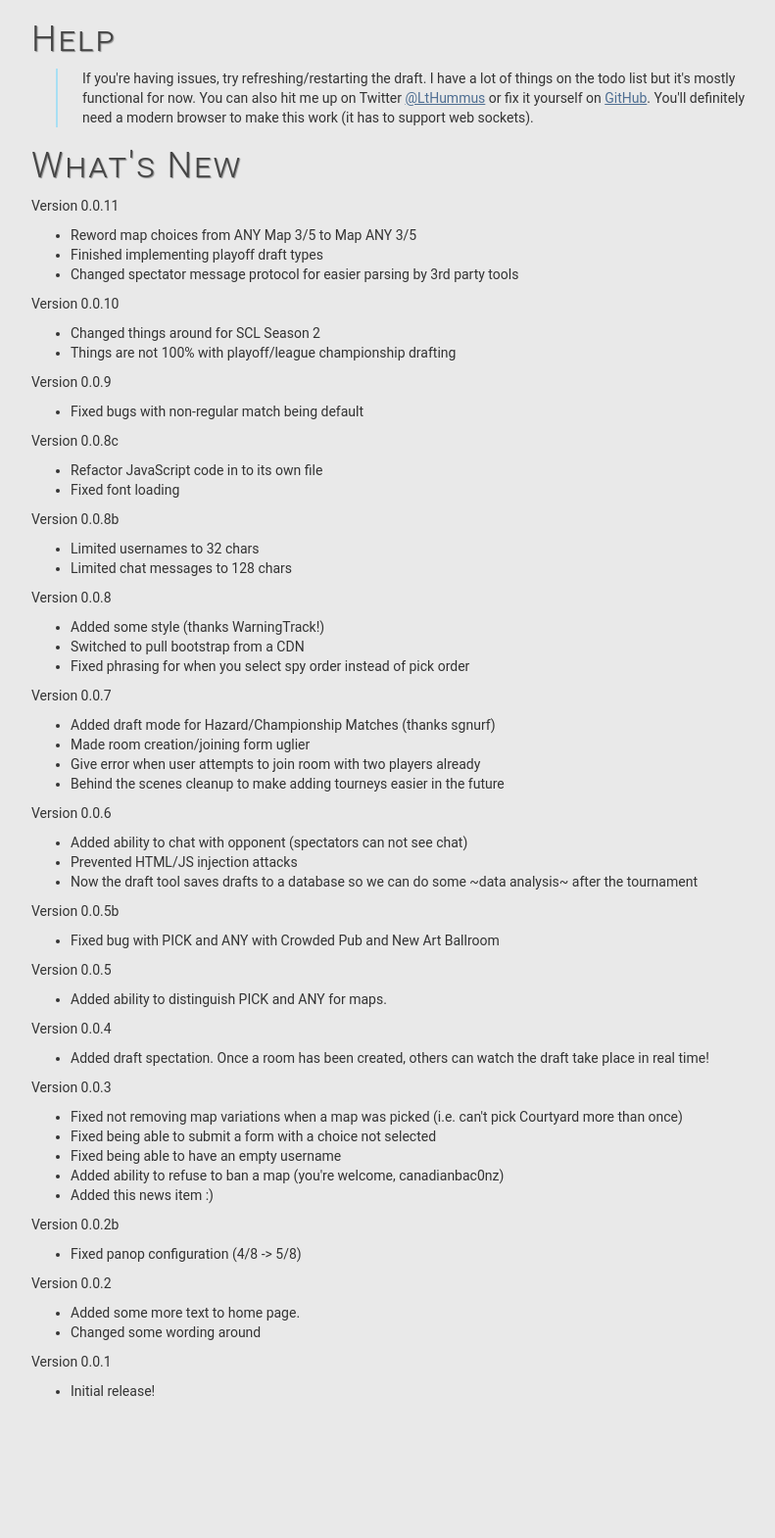
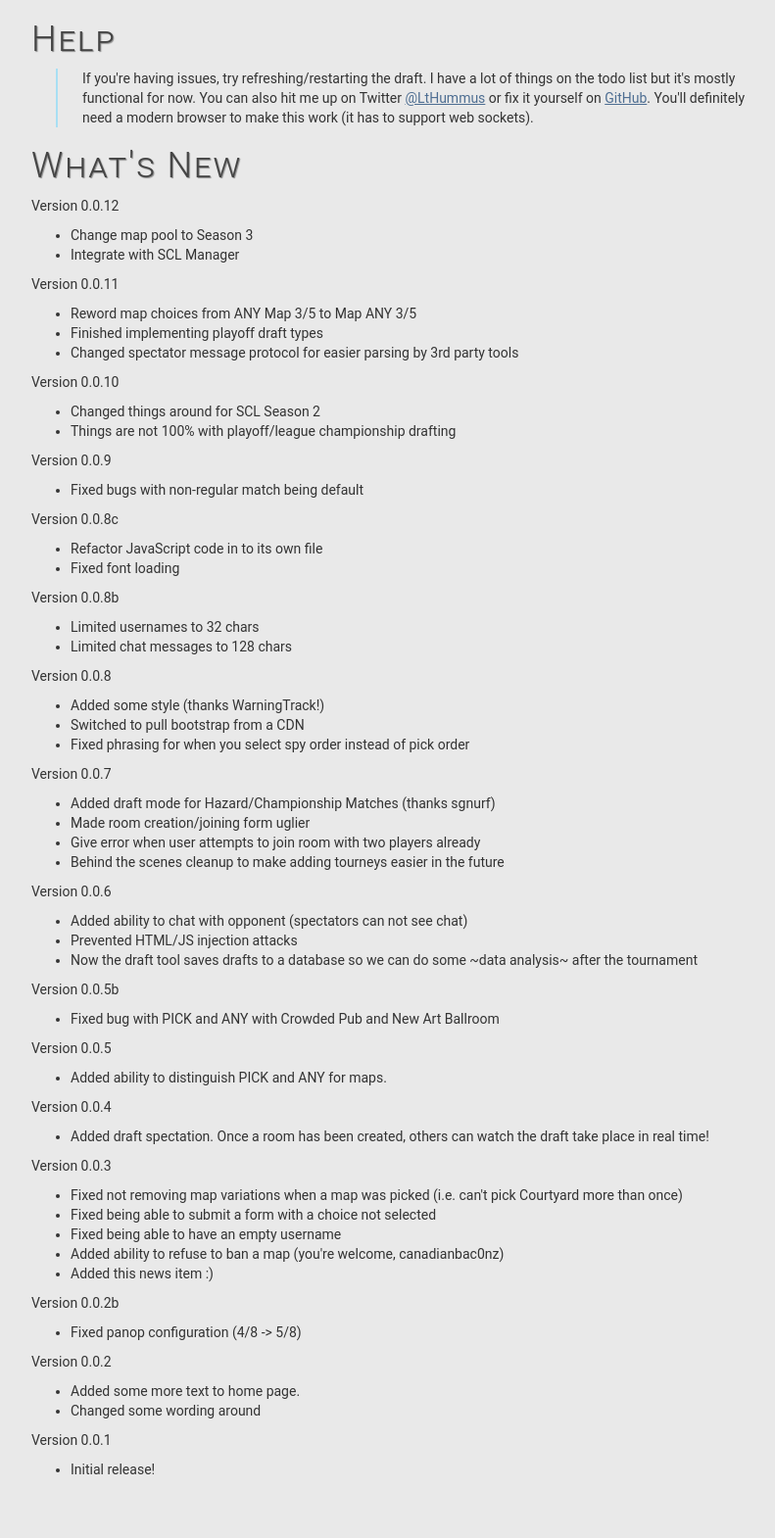
Before and after one commit to LtHummus/SpyPartyDraft, a Flask app: page / in a window 1280 px wide. Shown: the part 766-2336 px from the top of the page at 98% size, without its empty margins (53-844 px from the left). Before the commit the page ends 2191 px from the top, so only its background shows below. Run offline with Flask 2, Linux system fonts and the light colour scheme; some libraries are stand-ins or nearby versions.

Commit message:
added changelog

```diff
--- a/templates/index.html
+++ b/templates/index.html
@@ -17,7 +17,7 @@
 <a href="https://github.com/LtHummus/SpyPartyDraft"><img style="position: absolute; top: 0; right: 0; border: 0;" src="https://camo.githubusercontent.com/a6677b08c955af8400f44c6298f40e7d19cc5b2d/68747470733a2f2f73332e616d617a6f6e6177732e636f6d2f6769746875622f726962626f6e732f666f726b6d655f72696768745f677261795f3664366436642e706e67" alt="Fork me on GitHub" data-canonical-src="https://s3.amazonaws.com/github/ribbons/forkme_right_gray_6d6d6d.png"></a>
 <div class="container">
     <div class="col-md-8">
-        <h1>SpyParty Draft Tool <small>BETA version 0.0.11</small></h1>
+        <h1>SpyParty Draft Tool <small>BETA version 0.0.12</small></h1>
         <div id="room_wrapper">
             <div id="create_form_wrapper">
                 <h3>Create a new Draft Room</h3>
@@ -140,6 +140,11 @@
                 to make this work (it has to support web sockets).</p>
 
             <h2>What's New</h2>
+            <p>Version 0.0.12</p>
+            <ul>
+                <li>Change map pool to Season 3</li>
+                <li>Integrate with SCL Manager</li>
+            </ul>
             <p>Version 0.0.11</p>
             <ul>
                 <li>Reword map choices from ANY Map 3/5 to Map ANY 3/5</li>
```
